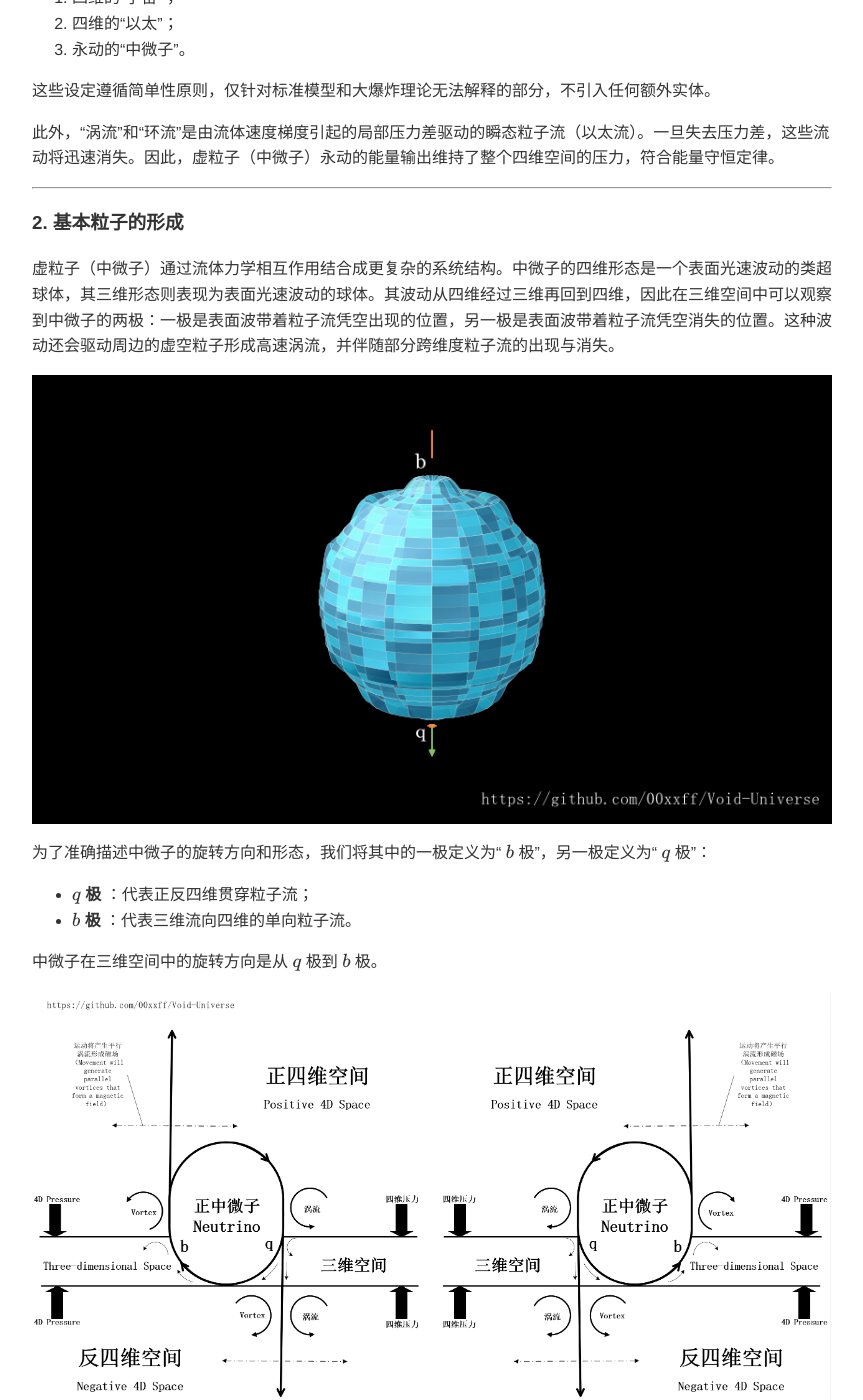
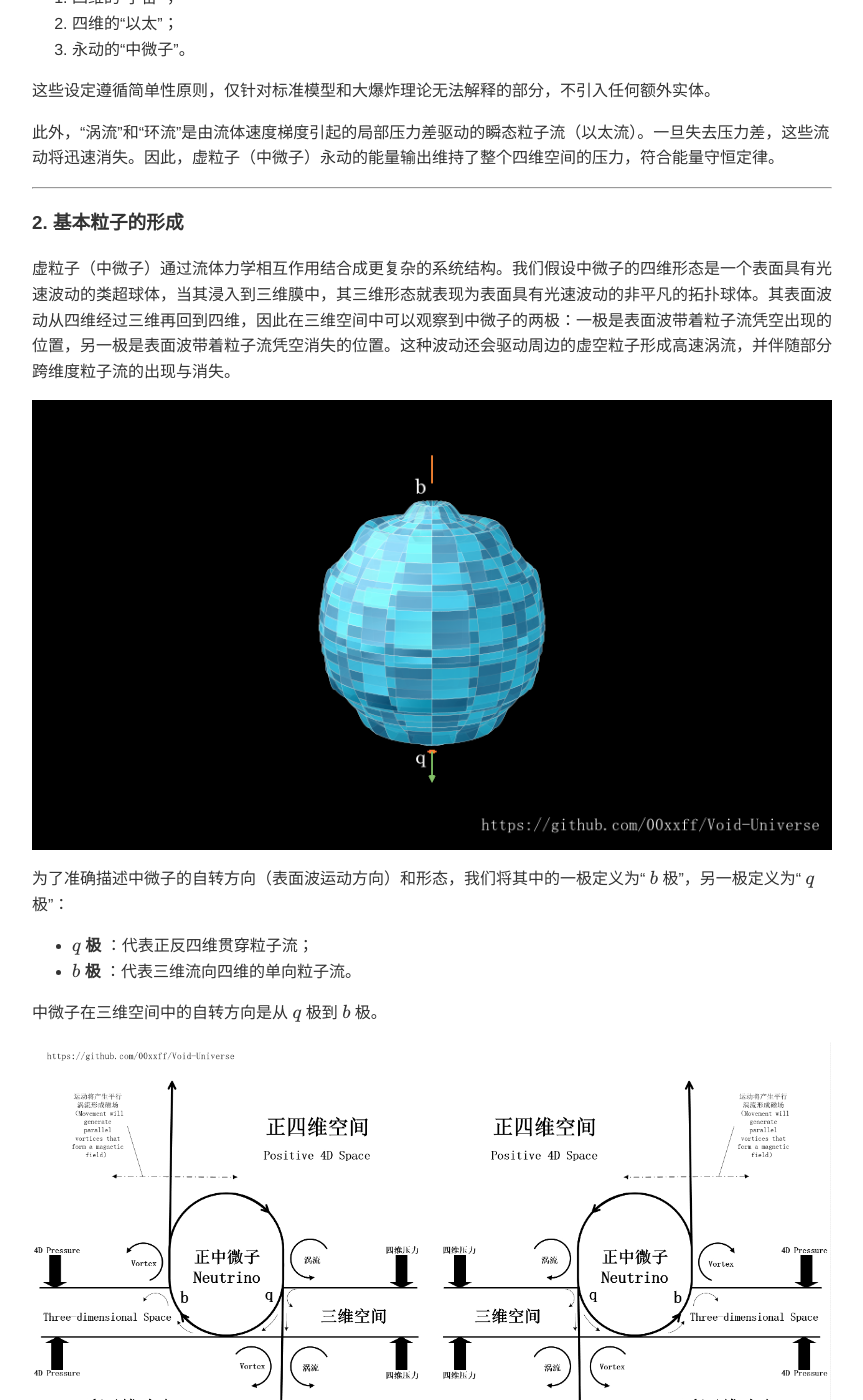
Before and after one commit to 00xxff/Void-Universe, a Jekyll site: the page built from 虚空宇宙模型及推理/虚空宇宙假说.md, in a window 1280 px wide and 1400 px high, scrolled down 1409 px. Shown: the whole window, without its empty margins (208-1071 px from the left). Built offline with Jekyll 4.4.1, drawn with Linux system fonts in a browser that asks for light colours; our own code applies the rules of GitHub Pages for plain Markdown files.

Commit message:
语法修正

```diff
--- a/虚空宇宙模型及推理/虚空宇宙假说.md
+++ b/虚空宇宙模型及推理/虚空宇宙假说.md
@@ -51,16 +51,16 @@
 
 ### 2. 基本粒子的形成
 
-虚粒子（中微子）通过流体力学相互作用结合成更复杂的系统结构。中微子的四维形态是一个表面光速波动的类超球体，其三维形态则表现为表面光速波动的球体。其波动从四维经过三维再回到四维，因此在三维空间中可以观察到中微子的两极：一极是表面波带着粒子流凭空出现的位置，另一极是表面波带着粒子流凭空消失的位置。这种波动还会驱动周边的虚空粒子形成高速涡流，并伴随部分跨维度粒子流的出现与消失。
+虚粒子（中微子）通过流体力学相互作用结合成更复杂的系统结构。我们假设中微子的四维形态是一个表面具有光速波动的类超球体，当其浸入到三维膜中，其三维形态就表现为表面具有光速波动的非平凡的拓扑球体。其表面波动从四维经过三维再回到四维，因此在三维空间中可以观察到中微子的两极：一极是表面波带着粒子流凭空出现的位置，另一极是表面波带着粒子流凭空消失的位置。这种波动还会驱动周边的虚空粒子形成高速涡流，并伴随部分跨维度粒子流的出现与消失。
 
 ![Image text](标准模型/media/中微子假想图.png)
 
-为了准确描述中微子的旋转方向和形态，我们将其中的一极定义为“ $b$ 极”，另一极定义为“ $q$ 极”：
+为了准确描述中微子的自转方向（表面波运动方向）和形态，我们将其中的一极定义为“ $b$ 极”，另一极定义为“ $q$ 极”：
 
 * **$q$ 极** ：代表正反四维贯穿粒子流；
 * **$b$ 极** ：代表三维流向四维的单向粒子流。
 
-中微子在三维空间中的旋转方向是从 $q$ 极到 $b$ 极。
+中微子在三维空间中的自转方向是从 $q$ 极到 $b$ 极。
 
 ![Image text](标准模型/media/中微子概念图.png)
 
```
